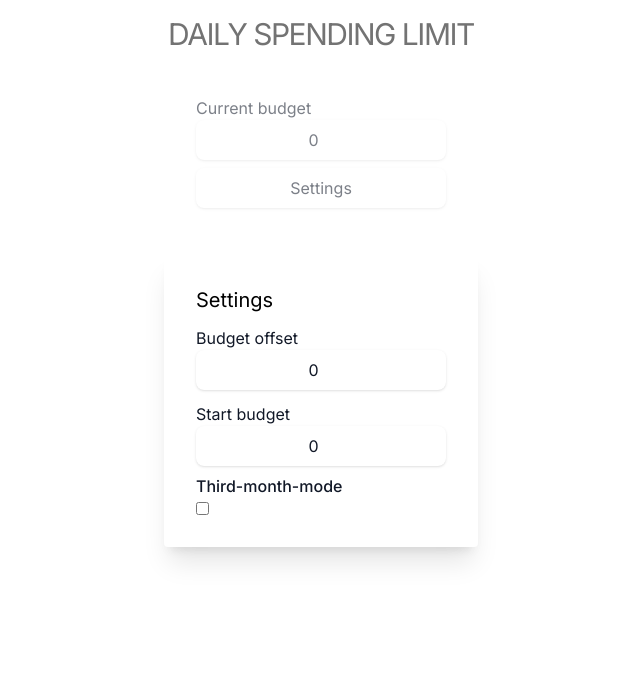
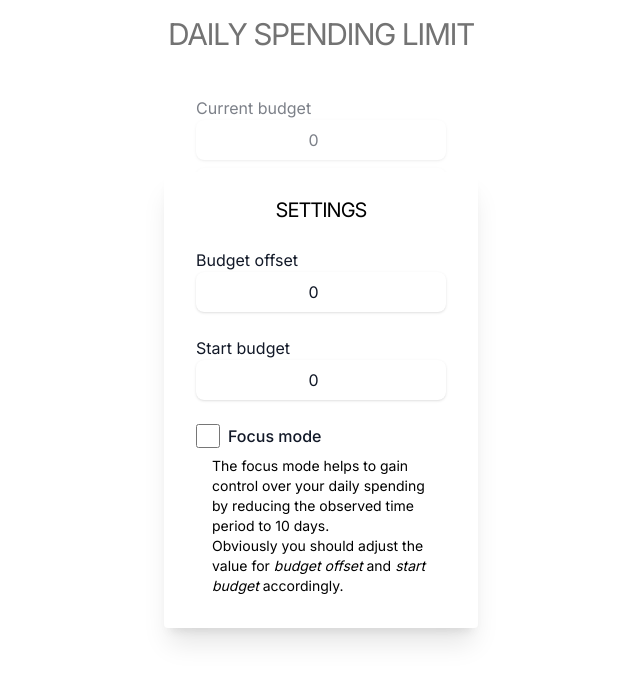
Before and after one commit to WendtOle/daily-spending-limit, a Next.js app: page / in a window 1280 px wide. Both pictures are taken after a click on the button "Settings". Shown: the top 682 px of the page, without its empty margins (319-959 px from the left). Built offline with nearby package versions, Linux system fonts and the light colour scheme.

Commit message:
Restyle settings modal

```diff
--- a/app/SettingsModal.tsx
+++ b/app/SettingsModal.tsx
@@ -34,12 +34,14 @@ export const SettingsModal = () => {
 
   return (
     <div
-      className="p-8 shadow-xl modal rounded"
+      className="p-8 pt-6 shadow-xl modal rounded space-y-6"
       id={SETTINGS_MODAL_ID}
       // @ts-ignore
       popover="auto"
     >
-      <h1 className="text-xl">Settings</h1>
+      <h1 className="text-xl text-center uppercase tracking-tighter">
+        Settings
+      </h1>
       <Input
         label="Budget offset"
         value={budgetOffset}
@@ -50,13 +52,22 @@ export const SettingsModal = () => {
         value={startBudget}
         setValue={handleStartBudgetChange}
       />
-      <div className="flex flex-col items-start space-y-1 mt-2">
-        <label className="font-medium text-gray-900">Third-month-mode</label>
-        <input
-          type="checkbox"
-          checked={thirdMonthMode}
-          onChange={(e) => handleThridMonthModeChange(e.target.checked)}
-        />
+      <div>
+        <div className="flex flex-row items-center">
+          <input
+            className="w-6 h-6"
+            type="checkbox"
+            checked={thirdMonthMode}
+            onChange={(e) => handleThridMonthModeChange(e.target.checked)}
+          />
+          <label className="font-medium text-gray-900 ml-2">Focus mode</label>
+        </div>
+        <div className="w-56 text-sm mt-2 ml-4">
+          The focus mode helps to gain control over your daily spending by
+          reducing the observed time period to 10 days. <br /> Obviously you
+          should adjust the value for <i>budget offset</i> and{" "}
+          <i>start budget</i> accordingly.
+        </div>
       </div>
     </div>
   );
```
